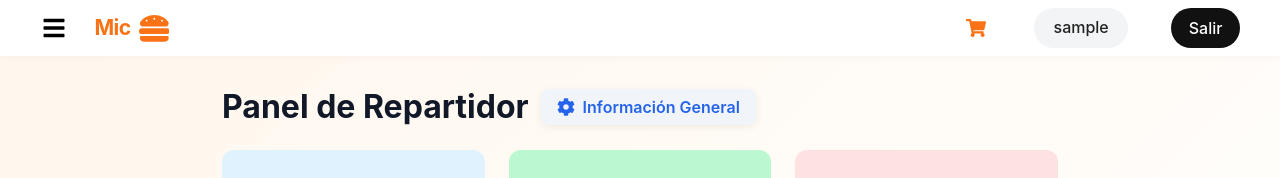
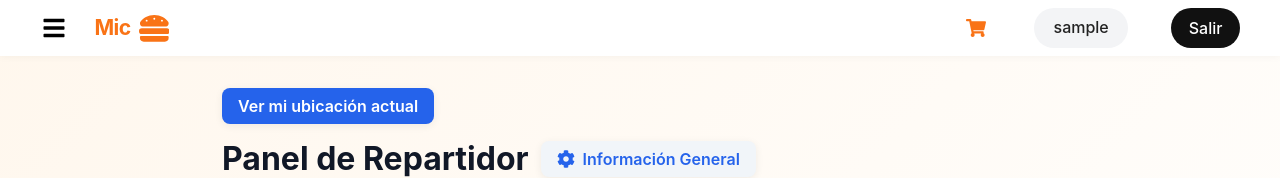
Before and after one commit to WisSCode/MicO, a React (Vite) app in the folder Frontend/: page /homeRepartidor in a window 1280 px wide. Shown: the top 178 px of the page. Built offline with nearby package versions, Linux system fonts and the light colour scheme; no server answers; sample sign-in values are in the browser's storage.

Commit message:
Modificación de la página de repartidor

```diff
--- a/Frontend/src/components/UserContext.jsx
+++ b/Frontend/src/components/UserContext.jsx
@@ -1,4 +1,5 @@
 import React, { createContext, useContext, useState, useEffect } from 'react';
+import axios from 'axios';
 
 export const UserContext = createContext();
 
@@ -15,10 +16,26 @@ export const UserProvider = ({ children }) => {
   const [orders, setOrders] = useState([]);
   const [isLoading, setIsLoading] = useState(true);
 
+  const fetchOrderHistory = async (setOrders) => {
+    try {
+      const token = localStorage.getItem('token');
+      const response = await axios.get('http://localhost:8000/api/pedidos/historial/', {
+        headers: { Authorization: `Bearer ${token}` }
+      });
+      setOrders(response.data);
+    } catch (error) {
+      console.error('Error al obtener el historial:', error);
+      setOrders([]); // O deja los pedidos como estaban
+    }
+  };
+
   useEffect(() => {
     try {
       // Load user from localStorage on app start
       const savedUser = localStorage.getItem('user');
+      if (user) {
+        fetchOrderHistory(setOrders);
+      }
       if (savedUser) {
         setUser(JSON.parse(savedUser));
       }
@@ -95,7 +112,8 @@ export const UserProvider = ({ children }) => {
     orders,
     addOrder,
     updateOrder,
-    isLoading
+    isLoading,
+    fetchOrderHistory, // (opcional, si quieres exponerlo)
   };
 
   return (
--- a/Frontend/src/pages/HomeRepartidorPage.jsx
+++ b/Frontend/src/pages/HomeRepartidorPage.jsx
@@ -16,6 +16,8 @@ const HomeRepartidorPage = () => {
   const [mapPedido, setMapPedido] = useState(null); // id del pedido a mostrar en mapa
   const [mapInstance, setMapInstance] = useState(null);
   const navigate = useNavigate();
+  // Usar el id del modelo Repartidor, no el del usuario
+  const repartidorId = Number(localStorage.getItem('repartidor_model_id'));
 
   useEffect(() => {
     const fetchPedidos = async () => {
@@ -26,10 +28,11 @@ const HomeRepartidorPage = () => {
         });
         setPedidos(res.data);
         setPorAceptar(res.data.filter(p => !p.repartidor && p.estado === 'pendiente'));
-        // Estadísticas básicas
-        const entregadas = res.data.filter(p => p.estado === 'entregado').length;
-        const pendientes = res.data.filter(p => p.estado !== 'entregado').length;
-        setStats({ total: res.data.length, entregadas, pendientes });
+        // Estadísticas básicas solo para pedidos del repartidor actual
+        const pedidosRepartidor = res.data.filter(p => (p.repartidor === repartidorId || p.repartidor_id === repartidorId));
+        const entregadas = pedidosRepartidor.filter(p => p.estado === 'entregado').length;
+        const pendientes = pedidosRepartidor.filter(p => p.estado !== 'entregado').length;
+        setStats({ total: pedidosRepartidor.length, entregadas, pendientes });
       } catch (err) {
         if (err.response && err.response.status === 401) {
           alert('Sesión expirada o no autorizada. Por favor inicia sesión nuevamente.');
@@ -92,11 +95,11 @@ const HomeRepartidorPage = () => {
   const marcarEntregado = async (id) => {
     try {
       const token = localStorage.getItem('token');
-      await axios.patch(`http://localhost:8000/api/pedidos/${id}/`, { estado: 'entregado' }, {
+      await axios.patch(`http://localhost:8000/api/pedidos/${id}/`, { estado: 'entregado', repartidor_id: repartidorId }, {
         headers: { Authorization: `Bearer ${token}` }
       });
-      setPedidos(pedidos => pedidos.map(p => p.id === id ? { ...p, estado: 'entregado' } : p));
-      setStats(s => ({ ...s, entregadas: s.entregadas + 1, pendientes: s.pendientes - 1 }));
+      setPedidos(pedidos => pedidos.map(p => p.id === id ? { ...p, estado: 'entregado', repartidor: repartidorId } : p));
+      setStats(s => ({ ...s, entregadas: s.entregadas + 1, pendientes: Math.max(s.pendientes - 1, 0) }));
     } catch (err) {
       alert('No se pudo marcar como entregado.');
     }
@@ -105,9 +108,8 @@ const HomeRepartidorPage = () => {
   const aceptarPedido = async (id) => {
     try {
       const token = localStorage.getItem('token');
-      let repartidorId = localStorage.getItem('repartidor_id');
-      // Asegura que el ID se envía como número si existe
-      let patchData = repartidorId ? { repartidor: Number(repartidorId) } : {};
+      // Asigna el pedido al repartidor con el id correcto
+      let patchData = repartidorId ? { repartidor_id: repartidorId } : {};
       const res = await axios.patch(`http://localhost:8000/api/pedidos/${id}/`, patchData, {
         headers: { Authorization: `Bearer ${token}` }
       });
@@ -120,6 +122,44 @@ const HomeRepartidorPage = () => {
 
   return (
     <div className="repartidor-home" style={{ padding: '2rem', maxWidth: 900, margin: '0 auto' }}>
+      <button
+        style={{
+          marginBottom: 16,
+          background: '#2563eb',
+          color: '#fff',
+          border: 'none',
+          borderRadius: 8,
+          padding: '8px 16px',
+          fontWeight: 600,
+          fontSize: '1rem',
+          cursor: 'pointer',
+          boxShadow: '0 2px 8px #0001'
+        }}
+        onClick={() => {
+          if (navigator.geolocation) {
+            navigator.geolocation.getCurrentPosition(pos => {
+              const lat = pos.coords.latitude;
+              const lng = pos.coords.longitude;
+              // Mostrar mapa con ubicación actual
+              if (!mapInstance) {
+                const map = new maplibregl.Map({
+                  container: 'mapbox-map',
+                  style: `https://api.maptiler.com/maps/streets/style.json?key=${MAPTILER_KEY}`,
+                  center: [lng, lat],
+                  zoom: 15,
+                });
+                new maplibregl.Marker({ color: '#2563eb' }).setLngLat([lng, lat]).addTo(map);
+                setMapInstance(map);
+                setMapPedido(null); // Oculta pedido seleccionado
+              }
+            }, err => {
+              alert('No se pudo obtener la ubicación del dispositivo.');
+            });
+          } else {
+            alert('Geolocalización no soportada en este navegador.');
+          }
+        }}
+      >Ver mi ubicación actual</button>
       <div style={{ display: 'flex', alignItems: 'center', gap: 12, marginBottom: 24 }}>
         <h2 style={{ fontSize: '2rem', fontWeight: 700, margin: 0 }}>Panel de Repartidor</h2>
         <button
@@ -159,16 +199,62 @@ const HomeRepartidorPage = () => {
       </div>
       <h3 style={{ fontSize: '1.25rem', fontWeight: 600, marginBottom: 16 }}>Pedidos en curso</h3>
       <div style={{ display: 'flex', flexDirection: 'column', gap: 20 }}>
-        {pedidos.filter(p => p.estado !== 'entregado' && p.repartidor).length === 0 && (
+        {pedidos.filter(p => p.estado !== 'entregado' && (p.repartidor === repartidorId || p.repartidor_id === repartidorId)).length === 0 && (
           <div style={{ color: '#64748b' }}>No tienes pedidos en curso.</div>
         )}
-          {pedidos.filter(p => p.estado !== 'entregado' && p.repartidor).map(pedido => (
+        {pedidos.filter(p => p.estado !== 'entregado' && (p.repartidor === repartidorId || p.repartidor_id === repartidorId)).map(pedido => (
           <div key={pedido.id} style={{ background: '#fff', borderRadius: 10, boxShadow: '0 2px 8px #0001', padding: 16, display: 'flex', alignItems: 'center', gap: 16 }}>
             <div style={{ flex: 1 }}>
               <div style={{ fontWeight: 600 }}>{pedido.cliente_nombre || pedido.cliente || 'Cliente'}</div>
               <div style={{ color: '#2563eb', fontSize: 15 }}>{pedido.direccion}</div>
             </div>
-            <button onClick={() => setMapPedido(pedido.id)} style={{ background: '#2563eb', color: '#fff', border: 'none', borderRadius: 6, padding: '6px 14px', fontWeight: 500, cursor: 'pointer' }}>
+            <button onClick={async () => {
+              // Limpia el mapa anterior si existe
+              if (mapInstance) {
+                mapInstance.remove();
+                setMapInstance(null);
+              }
+              if (navigator.geolocation) {
+                navigator.geolocation.getCurrentPosition(async pos => {
+                  const myLat = pos.coords.latitude;
+                  const myLng = pos.coords.longitude;
+                  let clientLat = pedido.lat, clientLng = pedido.lng;
+                  // Si no hay lat/lng del cliente, geocodifica la dirección
+                  if ((clientLat === undefined || clientLng === undefined) && pedido.direccion) {
+                    try {
+                      const geoRes = await fetch(`https://nominatim.openstreetmap.org/search?format=json&q=${encodeURIComponent(pedido.direccion)}`);
+                      const geoData = await geoRes.json();
+                      if (geoData && geoData[0]) {
+                        clientLat = parseFloat(geoData[0].lat);
+                        clientLng = parseFloat(geoData[0].lon);
+                      }
+                    } catch {}
+                  }
+                  // Si no se pudo obtener la ubicación del cliente, solo muestra la del repartidor
+                  let centerLat = myLat, centerLng = myLng;
+                  if (clientLat && clientLng) {
+                    centerLat = (myLat + clientLat) / 2;
+                    centerLng = (myLng + clientLng) / 2;
+                  }
+                  const map = new maplibregl.Map({
+                    container: 'mapbox-map',
+                    style: `https://api.maptiler.com/maps/streets/style.json?key=${MAPTILER_KEY}`,
+                    center: [centerLng, centerLat],
+                    zoom: 13,
+                  });
+                  new maplibregl.Marker({ color: '#2563eb' }).setLngLat([myLng, myLat]).setPopup(new maplibregl.Popup().setText('Tu ubicación')).addTo(map);
+                  if (clientLat && clientLng) {
+                    new maplibregl.Marker({ color: '#16a34a' }).setLngLat([clientLng, clientLat]).setPopup(new maplibregl.Popup().setText('Cliente')).addTo(map);
+                  }
+                  setMapInstance(map);
+                  setMapPedido(pedido.id);
+                }, err => {
+                  alert('No se pudo obtener la ubicación del dispositivo.');
+                });
+              } else {
+                alert('Geolocalización no soportada en este navegador.');
+              }
+            }} style={{ background: '#2563eb', color: '#fff', border: 'none', borderRadius: 6, padding: '6px 14px', fontWeight: 500, cursor: 'pointer' }}>
               Ver mapa
             </button>
             <button onClick={() => marcarEntregado(pedido.id)} style={{ background: '#16a34a', color: '#fff', border: 'none', borderRadius: 6, padding: '6px 14px', fontWeight: 500, cursor: 'pointer' }}>
--- a/Frontend/src/pages/LoginPage.jsx
+++ b/Frontend/src/pages/LoginPage.jsx
@@ -22,6 +22,10 @@ const login = async (email, password) => {
   localStorage.setItem('email', response.data.email);
   localStorage.setItem('role', response.data.role);
   localStorage.setItem('telefono', response.data.telefono);
+  // Si el usuario es repartidor y la respuesta incluye el id del modelo Repartidor, guárdalo
+  if (response.data.role === 'repartidor' && response.data.repartidor_model_id) {
+    localStorage.setItem('repartidor_model_id', response.data.repartidor_model_id);
+  }
   return response.data;
 };
 
```
Also changed, not shown: 2 other files (tests, documents, lock files or other folders).
